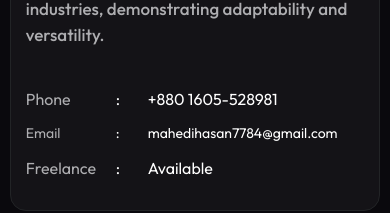
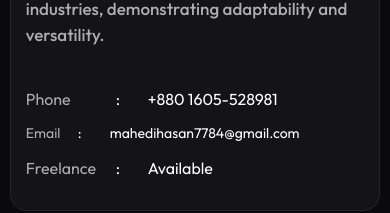
Before and after one commit to mahedi1318/portfolio-2025, a React (Vite) app: page / in a window 390 px wide. Shown: the part 900-1113 px from the top of the page. Built offline with nearby package versions, Linux system fonts and the light colour scheme.

Commit message:
about line fixed

```diff
--- a/src/components/Home page/About section/About.jsx
+++ b/src/components/Home page/About section/About.jsx
@@ -19,8 +19,8 @@ const About = () => {
                                 <span className='text-[#fff]'>+880 1605-528981</span>
                             </div>
                             <div className="flex items-center justify-start outfit text-[14px] md:text-[16px] font-normal mb-3">
-                                <span className='flex-none basis-[90px] text-[#aeaeb1]'>Email</span>
-                                <span className='flex-none basis-[32px] text-[#fff]'>:</span>
+                                <span className='flex-none basis-[52px] md:basis-[90px] text-[#aeaeb1]'>Email</span>
+                                <span className='flex-none basis-[32px] md:basis-[32px] text-[#fff]'>:</span>
                                 <span className='text-[#fff]'>mahedihasan7784@gmail.com</span>
                             </div>
                             <div className="flex items-center justify-start outfit text-[16px] font-normal">
```
